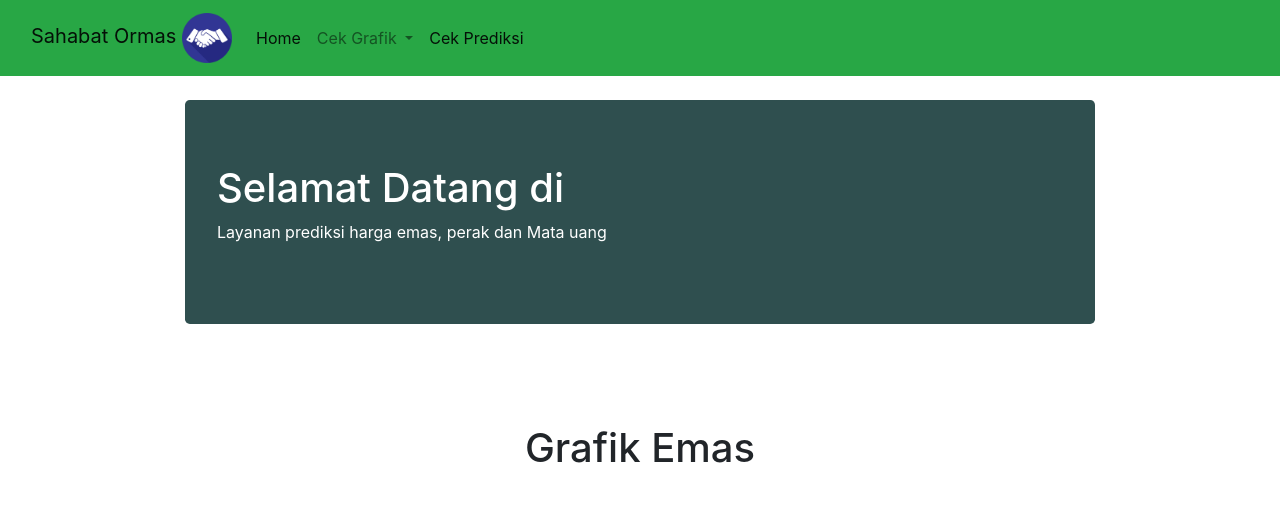
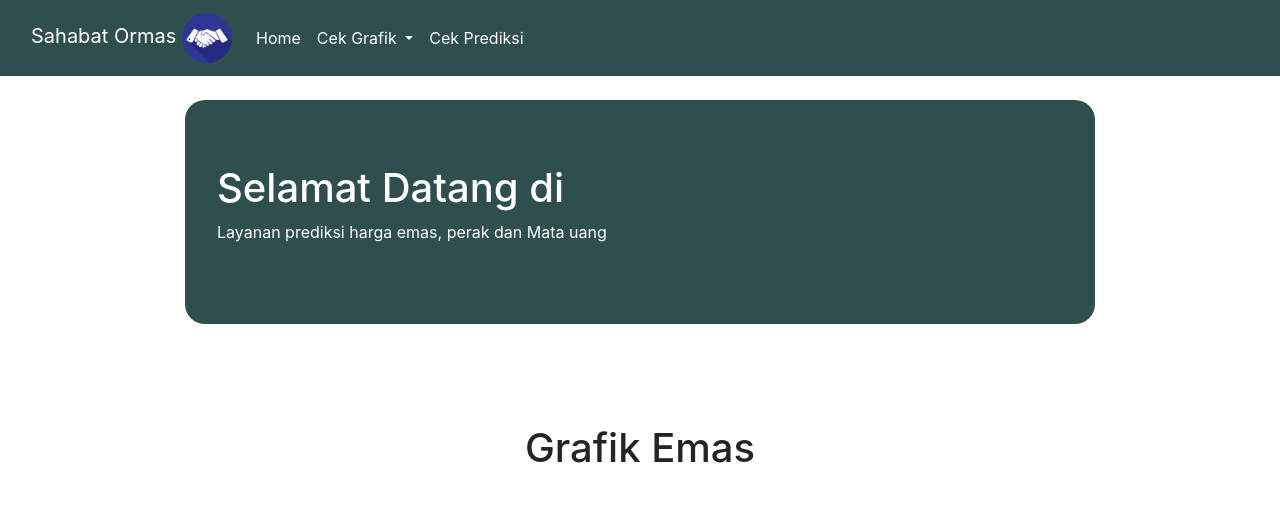
Before and after one commit to regiapriandi012/price-predictions, a Flask app: page / in a window 1280 px wide. Shown: the top 505 px of the page. Run offline with Flask 2, Linux system fonts and the light colour scheme; parts of the project's set-up code (start-up, migrations or seed data) failed here and were passed over; some libraries are stand-ins or nearby versions.

Commit message:
Update Tampilan Index

```diff
--- a/templates/index.html
+++ b/templates/index.html
@@ -12,9 +12,9 @@
 <title>Sahabat Ormas</title>
 <link href="{{url_for('static', filename='img/logo.png')}}" rel="icon">
 <body>
-<nav class="navbar navbar-expand-lg navbar-light bg-success fixed-top">
+<nav class="navbar navbar-expand-lg navbar-light fixed-top" style="background-color: darkslategrey;">
     <div class="container-fluid">
-      <a class="navbar-brand" href="{{url_for('index')}}">Sahabat Ormas
+      <a class="navbar-brand" href="{{url_for('index')}}" style="color: white;">Sahabat Ormas
         <img src="{{url_for('static', filename='img/logo.png')}}" style="width: 50px; height: 50px;"></a>
       <button class="navbar-toggler" type="button" data-bs-toggle="collapse"
       data-bs-target="#navbarSupportedContent" aria-controls="navbarSupportedContent" aria-expanded="false"
@@ -24,22 +24,22 @@
       <div class="collapse navbar-collapse" id="navbarSupportedContent">
         <ul class="navbar-nav me-auto mb-2 mb-lg-0">
           <li class="nav-item">
-            <a class="nav-link active" aria-current="page" href="{{url_for('index')}}">Home</a>
+            <a class="nav-link active" aria-current="page" href="{{url_for('index')}}" style="color: white;">Home</a>
           </li>
           <li class="nav-item dropdown">
-            <a class="nav-link dropdown-toggle" href="#" id="navbarDropdown" role="button" data-toggle="dropdown" aria-haspopup="true" aria-expanded="false">
+            <a class="nav-link dropdown-toggle" href="#" id="navbarDropdown" role="button" data-toggle="dropdown" aria-haspopup="true" aria-expanded="false" style="color: white;">
               Cek Grafik
             </a>
           <div class="dropdown-menu" aria-labelledby="navbarDropdown">
-            <a class="dropdown-item" href="#myChart">Grafik Harga Emas</a>
-            <a class="dropdown-item" href="#myChart2">Grafik Harga Perak</a>
-            <a class="dropdown-item" href="#myChart3">Grafik Harga Dollar</a>
+            <a class="dropdown-item" href="#myChart" style="color: black;">Grafik Harga Emas</a>
+            <a class="dropdown-item" href="#myChart2" style="color: black;">Grafik Harga Perak</a>
+            <a class="dropdown-item" href="#myChart3" style="color: black;">Grafik Harga Dollar</a>
           </div>
           <li class="nav-item dropdown">
             <div class="collapse navbar-collapse" id="navbarSupportedContent">
               <ul class="navbar-nav me-auto mb-2 mb-lg-0">
                 <li class="nav-item">
-                  <a class="nav-link active" aria-current="page" href="{{url_for('model')}}">Cek Prediksi</a>
+                  <a class="nav-link active" aria-current="page" href="{{url_for('model')}}" style="color: white;">Cek Prediksi</a>
                 </li>
                 <li class="nav-item dropdown">
                 </li>
@@ -52,7 +52,7 @@
   </nav>
 
   <div class="container">
-    <div class="jumbotron" style="margin: 100px; background-color: darkslategrey;">
+    <div class="jumbotron" style="margin: 100px; background-color: darkslategrey; border-radius: 20px;">
       <h1 style="color: white;">Selamat Datang di</h1>
       <p style="color: white;">Layanan prediksi harga emas, perak dan Mata uang</p>
     </div>
@@ -225,7 +225,7 @@ var myChart = new Chart(ctx, {
       </div>
     </div>
   </section>
-  <footer class="bg-success text-center text-light">
+  <footer class="text-center text-light bg-dark" style="color: cornflowerblue;">
     <!-- Copyright -->
     <div class="text-center p-3" style="background-color: rgba(0, 0, 0, 0.2);">
       © 2021 Copyright: Sahabat Ormas
```
